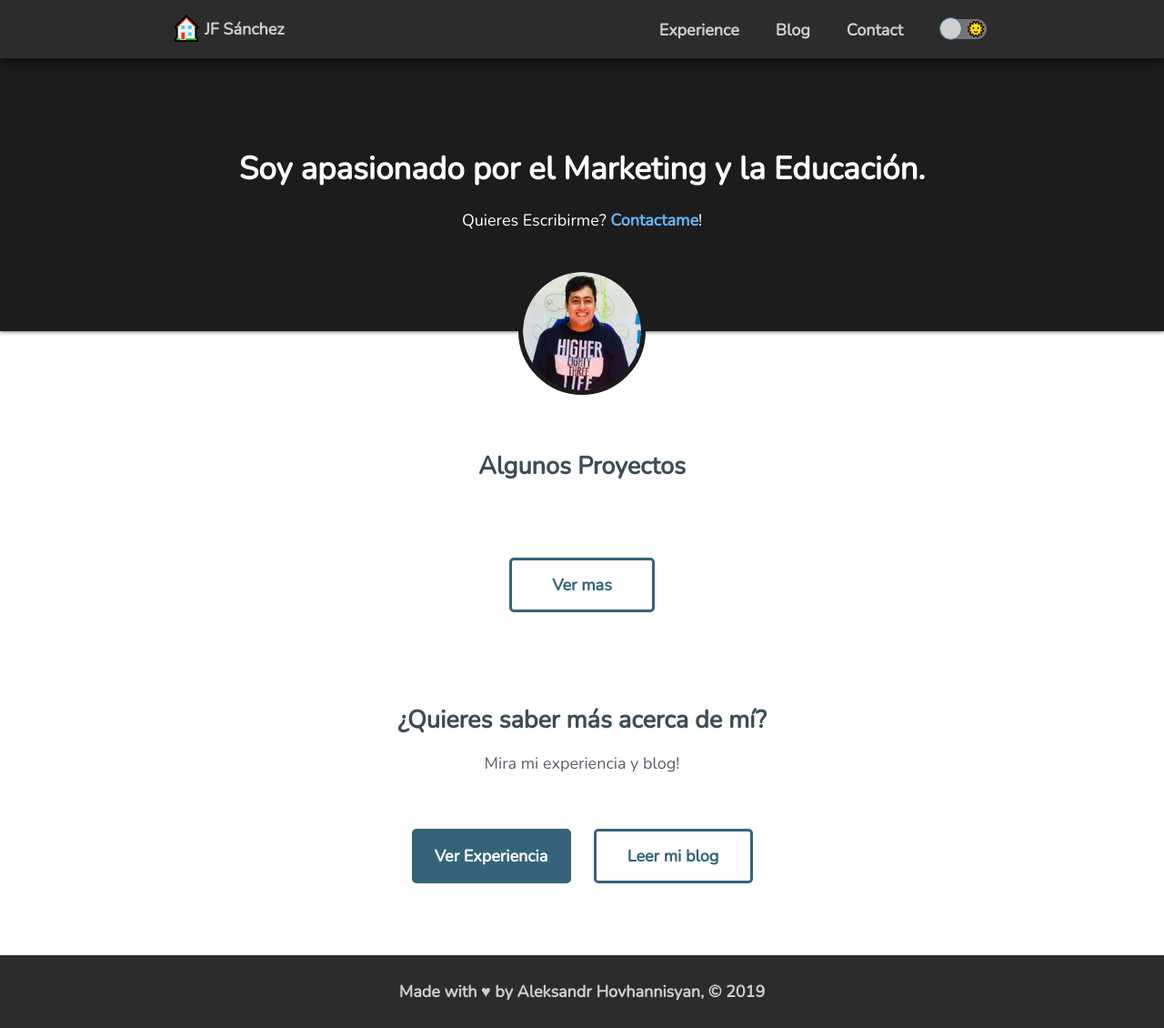
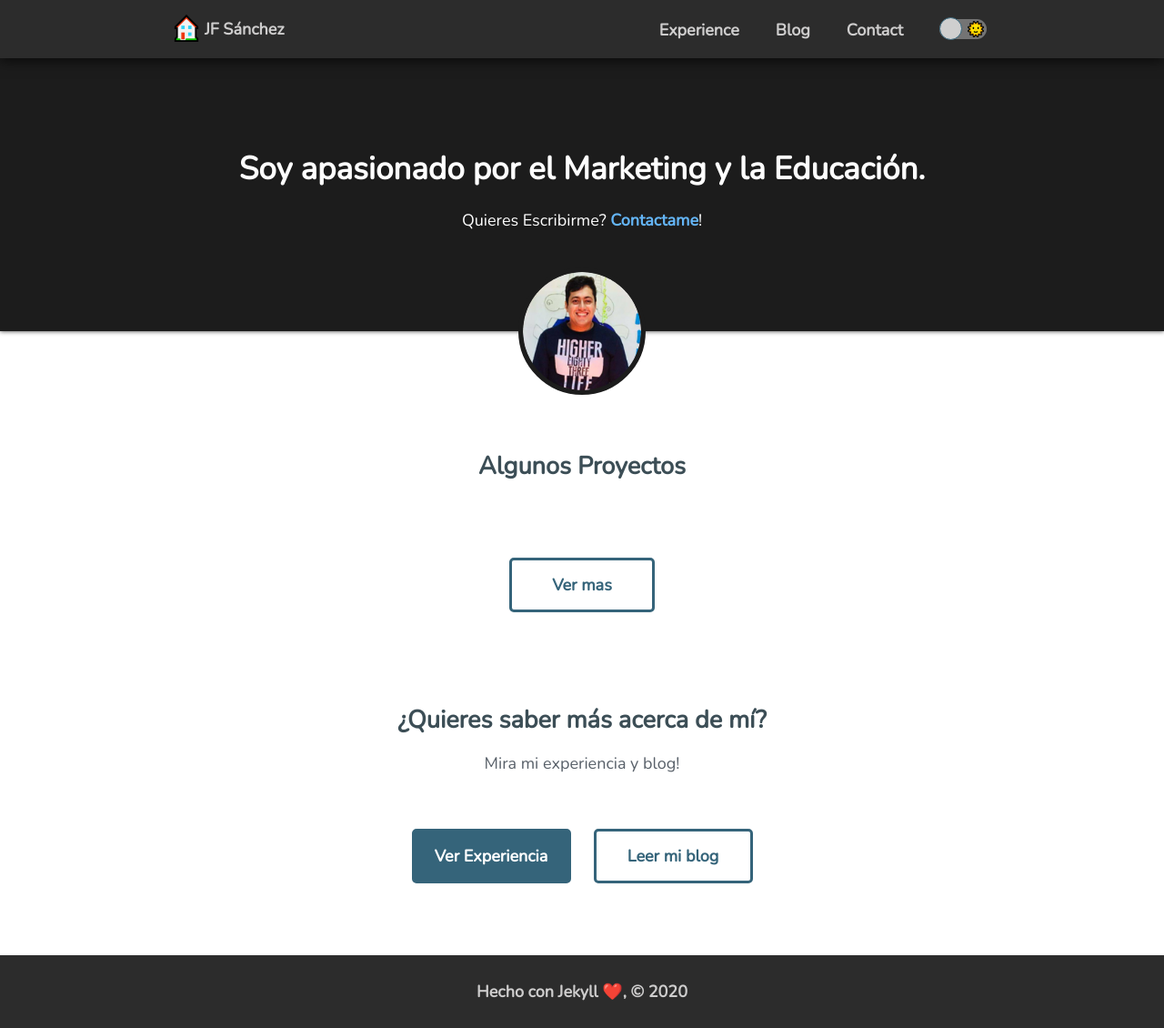
Before and after one commit to jfsanc/jfsanchez, a Jekyll site: the page built from _pages/index.md, in a window 1280 px wide and 1130 px high. Shown: the whole window at 91% size. Built offline with Jekyll 4.4.1, drawn with Linux system fonts in a browser that asks for light colours.

Commit message:
Update default.html

```diff
--- a/_layouts/default.html
+++ b/_layouts/default.html
@@ -66,7 +66,7 @@
         </main>
         <!-- Note: footer is not part of page wrapper to ensure it sticks to the bottom of the page -->
         <footer id="page-footer">
-            <span>Made with ♥ by Aleksandr Hovhannisyan, &copy; 2019</span>
+            <span>Hecho con Jekyll ❤️, &copy; 2020</span>
         </footer>
         <!-- Custom javascript -->
         <script src="/assets/scripts/common.js"></script>
```
